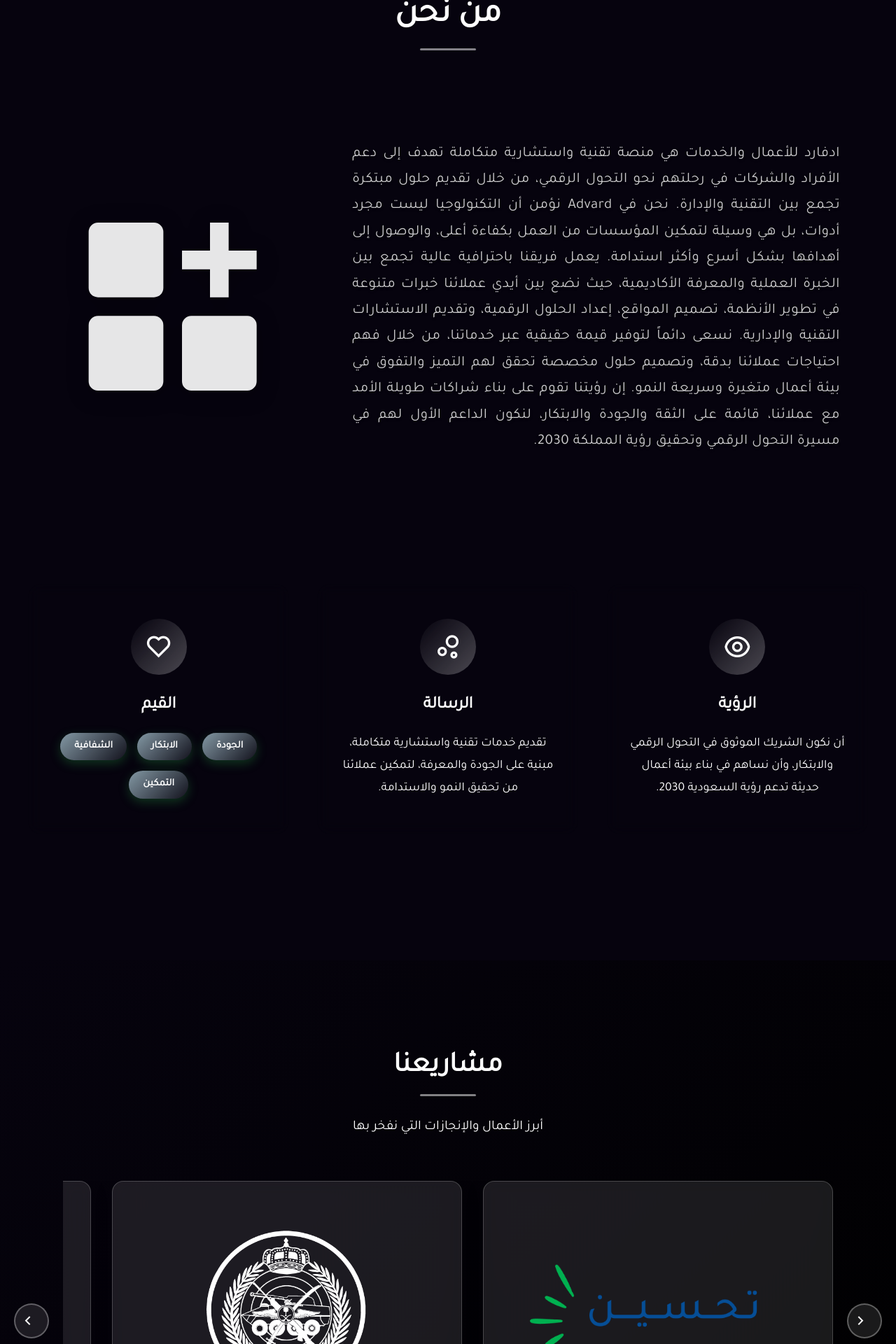
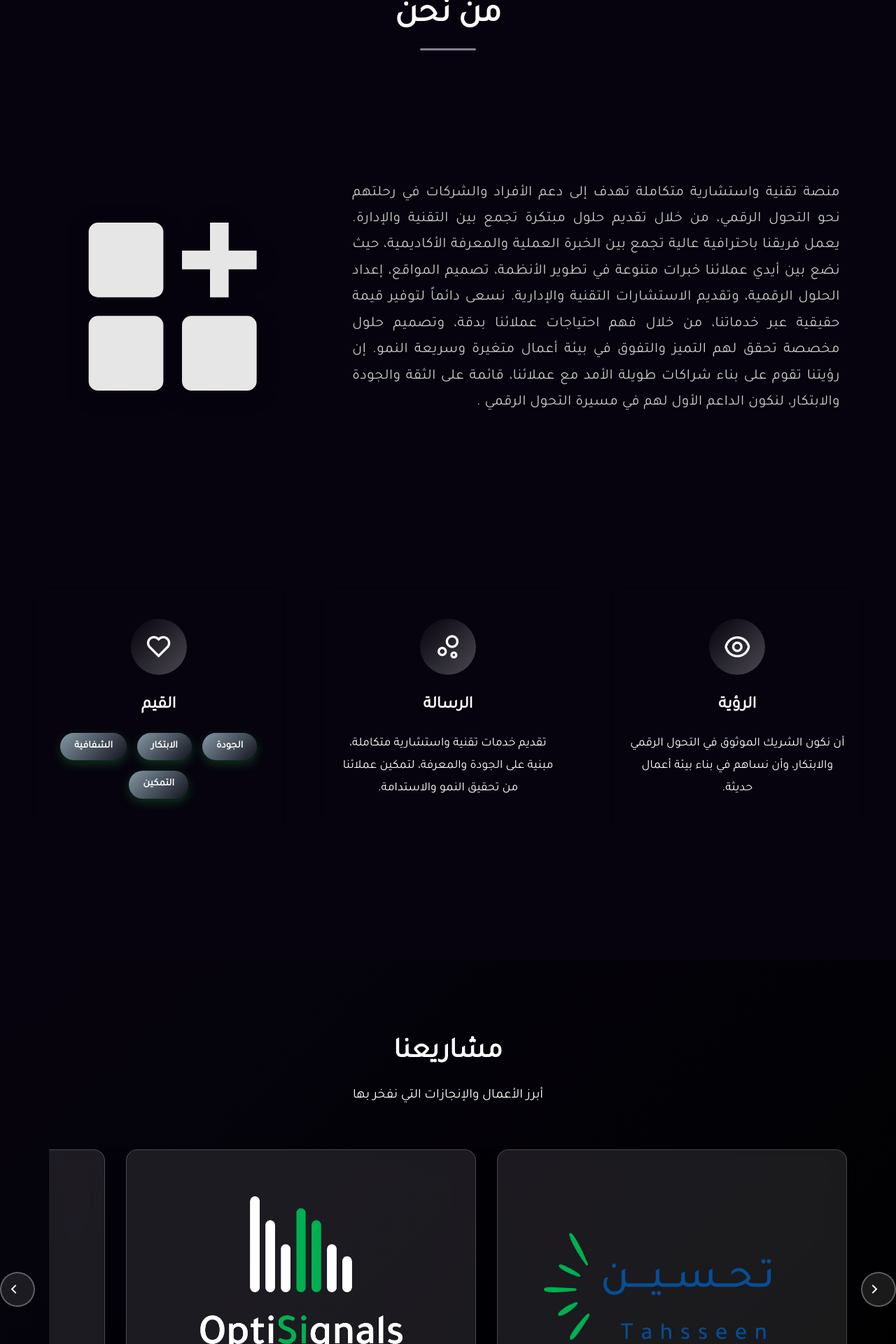
Before and after one commit to meshal3144/advardpro, a Django app: page / in a window 1280 px wide. Shown: the part 2000-3920 px from the top of the page at 70% size. Run offline with Django 5.2, Linux system fonts and the light colour scheme.

```diff
--- a/website/templates/website/base.html
+++ b/website/templates/website/base.html
@@ -47,7 +47,7 @@
     <!-- النص التسويقي -->
     <div class="hero-text" style="margin-top: 80px; text-align: center;">
         <h1 class="hero-title">
-            نحن نصنع الفرق في عالم الأعمال
+             نصنع الفرق في عالم الأعمال
         </h1>
 
 
--- a/website/templates/website/home.html
+++ b/website/templates/website/home.html
@@ -80,13 +80,11 @@
 
         <div class="sec001">
             <div class="left-section">
-                <p>ادفارد للأعمال والخدمات هي منصة تقنية واستشارية متكاملة تهدف إلى دعم الأفراد والشركات في رحلتهم نحو التحول الرقمي، من خلال تقديم حلول مبتكرة تجمع بين التقنية والإدارة.
-نحن في Advard نؤمن أن التكنولوجيا ليست مجرد أدوات، بل هي وسيلة لتمكين المؤسسات من العمل بكفاءة أعلى، والوصول إلى أهدافها بشكل أسرع وأكثر استدامة.
-
+                <p> منصة تقنية واستشارية متكاملة تهدف إلى دعم الأفراد والشركات في رحلتهم نحو التحول الرقمي، من خلال تقديم حلول مبتكرة تجمع بين التقنية والإدارة.
 يعمل فريقنا باحترافية عالية تجمع بين الخبرة العملية والمعرفة الأكاديمية، حيث نضع بين أيدي عملائنا خبرات متنوعة في تطوير الأنظمة، تصميم المواقع، إعداد الحلول الرقمية، وتقديم الاستشارات التقنية والإدارية.
 نسعى دائماً لتوفير قيمة حقيقية عبر خدماتنا، من خلال فهم احتياجات عملائنا بدقة، وتصميم حلول مخصصة تحقق لهم التميز والتفوق في بيئة أعمال متغيرة وسريعة النمو.
 
-إن رؤيتنا تقوم على بناء شراكات طويلة الأمد مع عملائنا، قائمة على الثقة والجودة والابتكار، لنكون الداعم الأول لهم في مسيرة التحول الرقمي وتحقيق رؤية المملكة 2030.</p>
+إن رؤيتنا تقوم على بناء شراكات طويلة الأمد مع عملائنا، قائمة على الثقة والجودة والابتكار، لنكون الداعم الأول لهم في مسيرة التحول الرقمي .</p>
             </div>
             <div class="right-section">
                 <i class="ri-function-add-fill"></i>
@@ -100,7 +98,7 @@
                     <i class="ri-eye-line"></i>
                 </div>
                 <h3>الرؤية</h3>
-                <p>أن نكون الشريك الموثوق في التحول الرقمي والابتكار، وأن نساهم في بناء بيئة أعمال حديثة تدعم رؤية السعودية 2030.</p>
+                <p>أن نكون الشريك الموثوق في التحول الرقمي والابتكار، وأن نساهم في بناء بيئة أعمال حديثة.</p>
             </div>
 
             <!-- الرسالة -->
@@ -132,7 +130,7 @@
 
 
 <section id="projects" class="projects">
-    <div class="container">
+    <div class="container-proj">
         <div class="projects-head">
             <h2>مشاريعنا</h2>
             <p>أبرز الأعمال والإنجازات التي نفخر بها</p>
@@ -145,33 +143,40 @@
             </button>
 
             <div class="projects-grid">
-                <!-- المشروع 1 -->
+                <!-- المشروع تحسين -->
                 <div class="project-card">
                     <div class="card-inner">
                         <div class="card-front">
                             <img src="{% static 'images/001.png' %}" alt="مشروع 1">
                             <div class="project-overlay">
-                                <h3>منصة التحول الرقمي</h3>
+                                <h3>إدارة بلاغات المرافق</h3>
                             </div>
                         </div>
                         <div class="card-back">
-                            <h3>منصة التحول الرقمي</h3>
-                            <p>منصة متكاملة للتحول الرقمي في القطاع الحكومي، تتميز بواجهة مستخدم سهلة وتكامل مع الأنظمة المختلفة.</p>
+                            <h3>خدمة تحسين</h3>
+                            <p>
+                                منصة رقمية متخصصة في تحسين إدارة بلاغات المرافق، تهدف إلى رفع كفاءة تجربة المستخدم
+                                وتسريع معالجة البلاغات العامة والخاصة.
+                                توفر الخدمة بيئة مرنة للشراكات وتتكامل مع الأنظمة الحكومية والقطاع الخاص.
+                            </p>
                             <ul>
-                                <li>تقنية React المتقدمة</li>
-                                <li>تكامل مع API</li>
-                                <li>نظام إدارة محتوى مرن</li>
+                                <li>تحسين تجربة إدارة البلاغات للمرافق</li>
+                                <li>معالجة سريعة وفعّالة للبلاغات العامة</li>
+                                <li>واجهة استخدام عصرية وسهلة للمشرفين والمستفيدين</li>
+                                <li>إمكانية التكامل مع الأنظمة الداخلية والخارجية</li>
+                                <li>تقارير ولوحات متابعة لدعم اتخاذ القرار</li>
                             </ul>
+
                         </div>
                     </div>
                 </div>
-
+                <!--
                 <div class="project-card">
                     <div class="card-inner">
                         <div class="card-front">
                             <img src="{% static 'images/logo-footer.png' %}" alt="مشروع 2">
                             <div class="project-overlay">
-                                <h3>تطبيق الجوال</h3>
+                                <h3>نظام ادارة الحجوزات</h3>
                             </div>
                         </div>
                         <div class="card-back">
@@ -185,26 +190,31 @@
                         </div>
                     </div>
                 </div>
-
+                -->
                 <div class="project-card">
                     <div class="card-inner">
                         <div class="card-front">
-                            <img src="{% static 'images/dd4.png' %}" alt="مشروع 3">
+                            <img src="{% static 'images/dd4.png' %}" alt="مشروع 2">
                             <div class="project-overlay">
-                                <h3>بوابة التعليم</h3>
+                                <h3>إدارة العقود المالية</h3>
                             </div>
                         </div>
                         <div class="card-back">
-                            <h3>بوابة التعليم</h3>
-                            <p>نظام تعليم إلكتروني متكامل يدعم الفصول الافتراضية والتقييم الذكي والتعلم التفاعلي.</p>
+                            <h3>إدارة العقود المالية</h3>
+                            <p>
+                                منصة متخصصة لمتابعة وإدارة عقود الخيارات (Options) في السوق الأمريكي،
+                                تدعم تنبيهات فورية، متابعة الصفقات، وتحليلات متقدمة تساعد المستثمرين
+                                على اتخاذ قرارات مدروسة.
+                            </p>
                             <ul>
-                                <li>فصول افتراضية مباشرة</li>
-                                <li>نظام تقييم ذكي</li>
-                                <li>تقارير تحليلية</li>
+                                <li>إدارة العقود والصفقات المالية</li>
+                                <li>تنبيهات وإشعارات لحظية</li>
+                                <li>تحليلات وتوقعات السوق</li>
                             </ul>
                         </div>
                     </div>
                 </div>
+
 
                 <div class="project-card">
                     <div class="card-inner">
@@ -215,12 +225,17 @@
                             </div>
                         </div>
                         <div class="card-back">
-                            <h3>نظام إدارة الموارد</h3>
-                            <p>حل متكامل لإدارة الموارد البشرية والمالية في المؤسسات الكبرى بميزات متقدمة.</p>
+                            <h3>نظام إدارة المزارع والمواشي</h3>
+                            <p>
+                                منصة متكاملة لإدارة الحلال والمزارع، تتيح متابعة الأغنام والماعز عبر الترقيم بالباركود،
+                                إدارة الحضائر والمواشي، تسجيل التطعيمات، ومتابعة عمليات الشراء والبيع بسهولة وفعالية.
+                            </p>
                             <ul>
-                                <li>إدارة شؤون الموظفين</li>
-                                <li>تقارير مالية متقدمة</li>
-                                <li>دمج مع الأنظمة الحالية</li>
+                                <li>تعريف وتتبع المواشي عبر الباركود</li>
+                                <li>إدارة الحضائر وتوزيع الحلال</li>
+                                <li>تسجيل ومتابعة التطعيمات الصحية</li>
+                                <li>إدارة عمليات البيع والشراء</li>
+                                <li>تقارير شاملة عن الإنتاج والمصروفات</li>
                             </ul>
                         </div>
                     </div>
@@ -231,16 +246,22 @@
                         <div class="card-front">
                             <img src="{% static 'images/trew36.png' %}" alt="مشروع 5">
                             <div class="project-overlay">
-                                <h3>نظام إدارة الموارد</h3>
+                                <h3>الخدمات العامة</h3>
                             </div>
                         </div>
                         <div class="card-back">
-                            <h3>نظام إدارة الموارد</h3>
-                            <p>حل متكامل لإدارة الموارد البشرية والمالية في المؤسسات الكبرى بميزات متقدمة.</p>
+                            <h3>خدمات الأعمال الإدارية</h3>
+                            <p>
+                                خدمات متكاملة لدعم الجهات والمؤسسات في إنجاز أعمالها المكتبية والإدارية
+                                باستخدام أدوات أوفيس (Excel و PowerPoint)، مع إعداد خطط عمل شاملة
+                                وتنسيق استراتيجيات تحقق الأهداف بكفاءة واحترافية.
+                            </p>
                             <ul>
-                                <li>إدارة شؤون الموظفين</li>
-                                <li>تقارير مالية متقدمة</li>
-                                <li>دمج مع الأنظمة الحالية</li>
+                                <li>إعداد وتحليل البيانات عبر Excel</li>
+                                <li>تصميم عروض تقديمية احترافية باستخدام PowerPoint</li>
+                                <li>إدارة وتنظيم الأعمال الإدارية</li>
+                                <li>تجهيز خطط عمل واضحة وقابلة للتنفيذ</li>
+                                <li>تنسيق وصياغة الاستراتيجيات المؤسسية</li>
                             </ul>
                         </div>
                     </div>
@@ -259,6 +280,7 @@
             <!-- الصورة على اليمين -->
             <div class="image-placeholder">
                 <img src="static/images/test45.png" alt="ابداع مستمر" />
+
             </div>
 
             <!-- النص على اليسار -->
@@ -299,7 +321,7 @@
                     </div>
                     <div class="contact-details">
                         <h3>البريد الإلكتروني</h3>
-                        <a href="mailto:djsh@gmail.com">djsh@gmail.com</a>
+                        <a href="mailto:djsh@gmail.com">abvard99@gmail.com</a>
                     </div>
                 </div>
 
```
Also changed, not shown: core/settings.py (+11 -1 lines).
